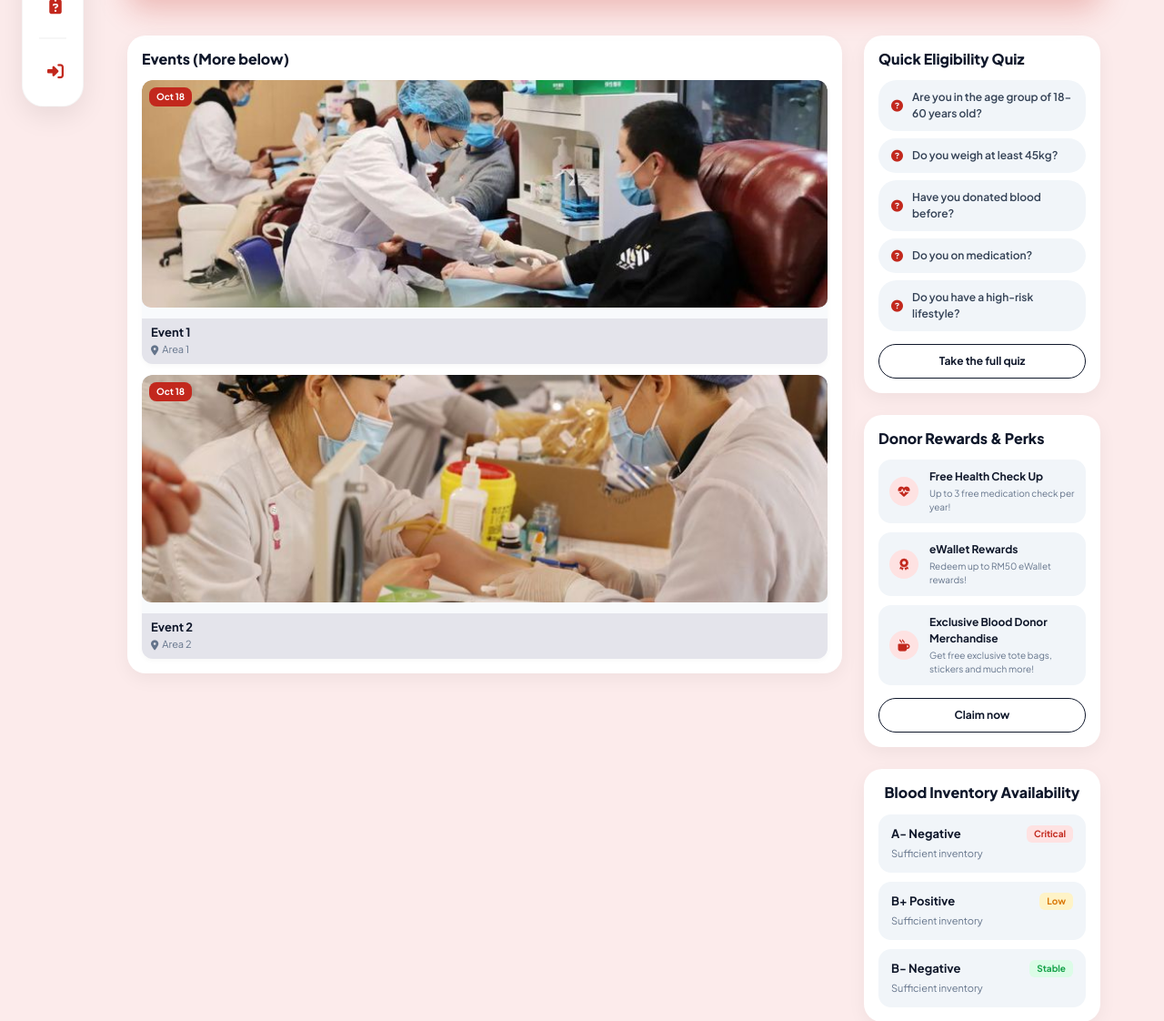
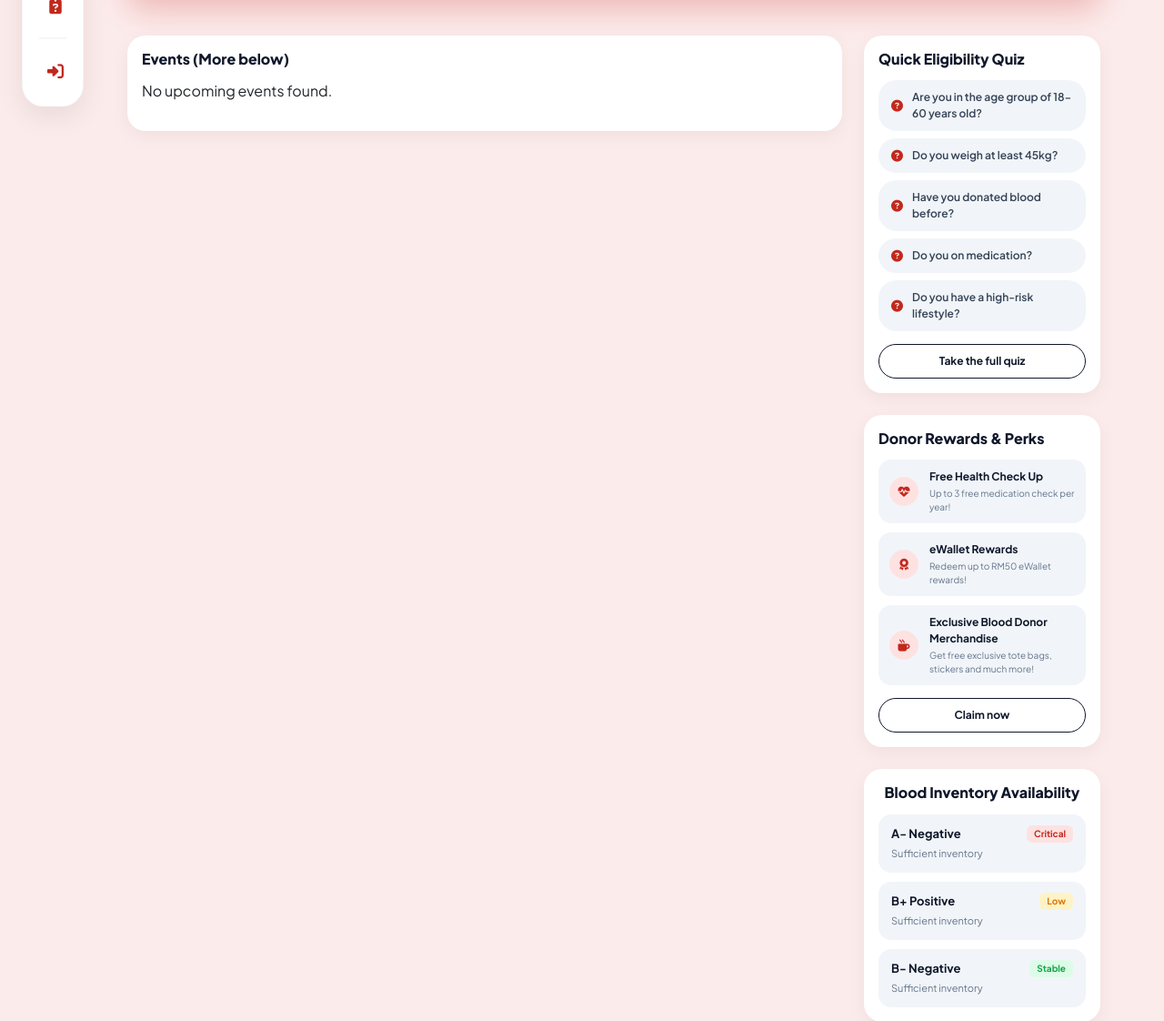
Before and after one commit to croissantj01/bloodbankdev, a Flask app: page /index in a window 1280 px wide. Shown: the part 411-1533 px from the top of the page at 91% size. Run offline with Flask 3, Linux system fonts and the light colour scheme.

Commit message:
fixed blood request history, change seed user password, made index page events dynamic

```diff
--- a/app.py
+++ b/app.py
@@ -27,8 +27,6 @@ load_dotenv()
 
 app = Flask(__name__)
 from flask.json.provider import DefaultJSONProvider
-import sqlite3
-
 
 class AppJSONProvider(DefaultJSONProvider):
     def default(self, o):
@@ -51,7 +49,6 @@ oauth = OAuth(app)
 import sqlite3
 
 def _hash_password(plain_password):
-    """bcrypt hash - the same format login() verifies with bcrypt.checkpw."""
     return bcrypt.hashpw(plain_password.encode("utf-8"), bcrypt.gensalt()).decode("utf-8")
 
 
@@ -168,7 +165,19 @@ def oauth_authorize(provider):
 
 @app.route("/")
 def index():
-    return render_template("general/index.html")
+    events = get_bookable_events()
+
+    conn = get_db_connection()
+    try:
+        blood_stock = conn.execute(
+            "SELECT blood_group, status, description FROM blood_inventory ORDER BY blood_group"
+        ).fetchall()
+    except Exception:
+        blood_stock = []
+    finally:
+        conn.close()
+
+    return render_template("general/index.html", events=events, blood_stock=blood_stock)
 
 
 @app.route("/about")
@@ -179,7 +188,7 @@ def about():
 import hmac
 
 
-def _start_otp_flow(email, name, role, next_page):
+def _start_otp_flow(email, name, role, next_page, organisation=None):
     """Store the pending login in the session, email the OTP, show the verify page."""
     otp = str(random.randint(100000, 999999))
 
@@ -188,6 +197,7 @@ def _start_otp_flow(email, name, role, next_page):
     session['pending_name'] = name
     session['pending_role'] = role
     session['next_page'] = next_page
+    session['pending_organisation'] = organisation  # <--- Store pending org here
 
     send_otp_email(email, otp)
     return render_template("general/verification.html")
@@ -237,7 +247,7 @@ def login():
         finally:
             conn.close()
 
-        return _start_otp_flow(email, "Admin", "admin", next_page)
+        return _start_otp_flow(email, "Admin", "admin", next_page, organisation=None)
 
     # ---------- Normal users (donor, hospital staff, blood bank staff) ----------
     user = get_user_by_email(email)
@@ -271,7 +281,17 @@ def login():
     role = user['role'] if ('role' in user_keys and user['role']) else 'donor'
     user_role = str(role).strip().lower().replace(' ', '_')
 
-    return _start_otp_flow(email, user_name, user_role, next_page)
+    # Pull the staff member's organisation (hospital / blood bank) from their user row.
+    # Tries the likely column names; change the list if yours is different.
+    organisation = None
+    for column in ('organisation', 'organization', 'hospital_name'):
+        if column in user_keys and user[column]:
+            organisation = str(user[column]).strip()
+            break
+
+    print("DEBUG -> Login organisation for", email, ":", repr(organisation))
+
+    return _start_otp_flow(email, user_name, user_role, next_page, organisation=organisation)
 
 @app.route("/check_email", methods=["GET", "POST"])
 def check_email():
@@ -475,6 +495,7 @@ def verification():
         if not register_user(email, pending_password):
             session.pop("pending_password", None)
             session.pop("pending_email", None)
+            session.pop("pending_organisation", None)
 
             return render_template(
                 "general/signup.html",
@@ -486,16 +507,19 @@ def verification():
 
         session.pop("pending_password", None)
         session.pop("pending_email", None)
+        session.pop("pending_organisation", None)
 
         session["user_email"] = email
         session["user_name"] = "User"
         session["role"] = "donor"
+        session["organisation"] = None
 
     else:
         # Handle other OTP flows that already have a pending user
         email = session.pop("pending_email", None)
         name = session.pop("pending_name", "User")
         role = session.pop("pending_role", "donor")
+        organisation = session.pop("pending_organisation", None)  # <-- the fix
 
         if not email:
             return redirect(url_for("login"))
@@ -503,6 +527,7 @@ def verification():
         session["user_email"] = email
         session["user_name"] = name
         session["role"] = role
+        session["organisation"] = organisation  # <-- the fix
 
     target_page = session.pop("next_page", None)
 
@@ -1028,8 +1053,28 @@ def reject_blood_request(request_id):
 
 @app.route('/view_blood_request', methods=['GET'])
 def view_blood_request():
-    conn = get_db_connection()
-
+    user_organisation = session.get('organisation')
+
+    # Fallback: look it up from the logged-in user's email
+    if not user_organisation:
+        email = session.get('user_email')
+        if not email:
+            return redirect(url_for('login'))
+
+        user = get_user_by_email(email)
+        if user and 'organisation' in user.keys() and user['organisation']:
+            user_organisation = str(user['organisation']).strip()
+            session['organisation'] = user_organisation
+
+    print("DEBUG -> Organisation used for requests:", repr(user_organisation))
+
+    if not user_organisation:
+        return render_template(
+            "hospital_staff/view_blood_request.html",
+            requests=[]
+        )
+
+    conn = get_db_connection()
     try:
         requests = conn.execute("""
             SELECT
@@ -1041,8 +1086,9 @@ def view_blood_request():
                 reason,
                 status
             FROM blood_requests
+            WHERE TRIM(hospital_name) = TRIM(?) COLLATE NOCASE
             ORDER BY request_date DESC
-        """).fetchall()
+        """, (user_organisation,)).fetchall()
     finally:
         conn.close()
 
@@ -1604,7 +1650,6 @@ def view_user(user_id):
     if details is None:
         return jsonify(ok=False, error="User not found."), 404
     return jsonify(ok=True, user=details)
-
 
 @app.route("/index")
 def logout():
--- a/seed_users.py
+++ b/seed_users.py
@@ -25,7 +25,7 @@ import bcrypt
 from database import DB_PATH, _make_slots, get_db_connection, init_db
 
 SAMPLE_DOMAIN = "@gmail.com"
-SAMPLE_PASSWORD = "123"
+SAMPLE_PASSWORD = "Password123"
 TODAY = date.today()
 FMT = "%Y-%m-%d %H:%M:%S"
 
--- a/templates/general/index.html
+++ b/templates/general/index.html
@@ -39,8 +39,8 @@
             </div>
 
             <div class="banner-lines">
-                <span class="line-active" onclick="set-slide(0)"></span>
-                <span class="line" onclick="set-slide(1)"></span>
+                <span class="line active" onclick="set_banner(0)"></span>
+                <span class="line" onclick="set_banner(1)"></span>
             </div>
         </div>
 
@@ -56,28 +56,28 @@
             </div>
 
             <div class="all-events">
+                {% for event in events %}
                 <div class="event-card">
                     <div class="event-image">
+                        {% if event.image %}
+                            {% set img_path = event.image if event.image.startswith('uploads/') else 'uploads/events/' + event.image %}
+                            <img src="{{ url_for('static', filename=img_path) }}"
+                                 onerror="this.onerror=null; this.src='{{ url_for('static', filename='images/event1picture.jpg') }}';"
+                                 alt="{{ event.name }}">
+                        {% else %}
                             <img src="{{ url_for('static', filename='images/event1picture.jpg') }}"
-                                 alt="Event 1">
-                            <div class="event-date">Oct 18</div>
+                                 alt="{{ event.name }}">
+                        {% endif %}
+                        <div class="event-date">{{ event.event_date }}</div>
                     </div>
                     <div class="event-info">
-                            <h3>Event 1</h3>
-                            <p><i class="fa-solid fa-location-dot"></i> Area 1</p>
+                        <h3>{{ event.name }}</h3>
+                        <p><i class="fa-solid fa-location-dot"></i> {{ event.location }}</p>
                     </div>
                 </div>
-                    <div class="event-card">
-                        <div class="event-image">
-                            <img src="{{ url_for('static', filename='images/event2picture.jpg') }}"
-                                 alt="Event 2">
-                            <div class="event-date">Oct 18</div>
-                        </div>
-                        <div class="event-info">
-                            <h3>Event 2</h3>
-                            <p><i class="fa-solid fa-location-dot"></i> Area 2</p>
-                        </div>
-                    </div>
+                {% else %}
+                <p>No upcoming events found.</p>
+                {% endfor %}
             </div>
         </section>
 
@@ -114,12 +114,11 @@
                 </div>
 
                 <a href="{{ url_for('quiz', next='quiz') }}" class="take-quiz">Take the full quiz</a>
-
             </section>
 
             <section class="milestone-container">
                 <div class="milestone-header">
-                    <h2>Donor Rewards & Perks </h2>
+                    <h2>Donor Rewards & Perks</h2>
                 </div>
 
                 <div class="milestones">
@@ -156,11 +155,22 @@
                 <a href="{{ url_for('signup', next='rewards') }}" class="milestone-button">Claim now</a>
             </section>
 
-            <section class ="blood-shortage">
+            <section class="blood-shortage">
                 <div class="blood-shortage-header">
                     <h2>Blood Inventory Availability</h2>
                 </div>
                 <div class="blood-group-container">
+                    {% if blood_stock %}
+                        {% for stock in blood_stock %}
+                        <div class="blood-group-type {{ stock.status | lower }}">
+                            <div class="blood-group">
+                                <span class="blood-type">{{ stock.blood_group }}</span>
+                                <span class="status">{{ stock.status }}</span>
+                            </div>
+                            <p>{{ stock.description or 'Sufficient inventory' }}</p>
+                        </div>
+                        {% endfor %}
+                    {% else %}
                         <div class="blood-group-type critical">
                             <div class="blood-group">
                                 <span class="blood-type">A- Negative</span>
@@ -184,13 +194,12 @@
                             </div>
                             <p>Sufficient inventory</p>
                         </div>
+                    {% endif %}
                 </div>
             </section>
         </div>
-
     </div>
 </div>
-
 
 <script>
     let current_banner = 0;
@@ -225,5 +234,4 @@
         change_banner(1);
     }, 20000);
 </script>
-
 {% endblock %}
```
Lines whose indentation alone changed are shown as unchanged.
